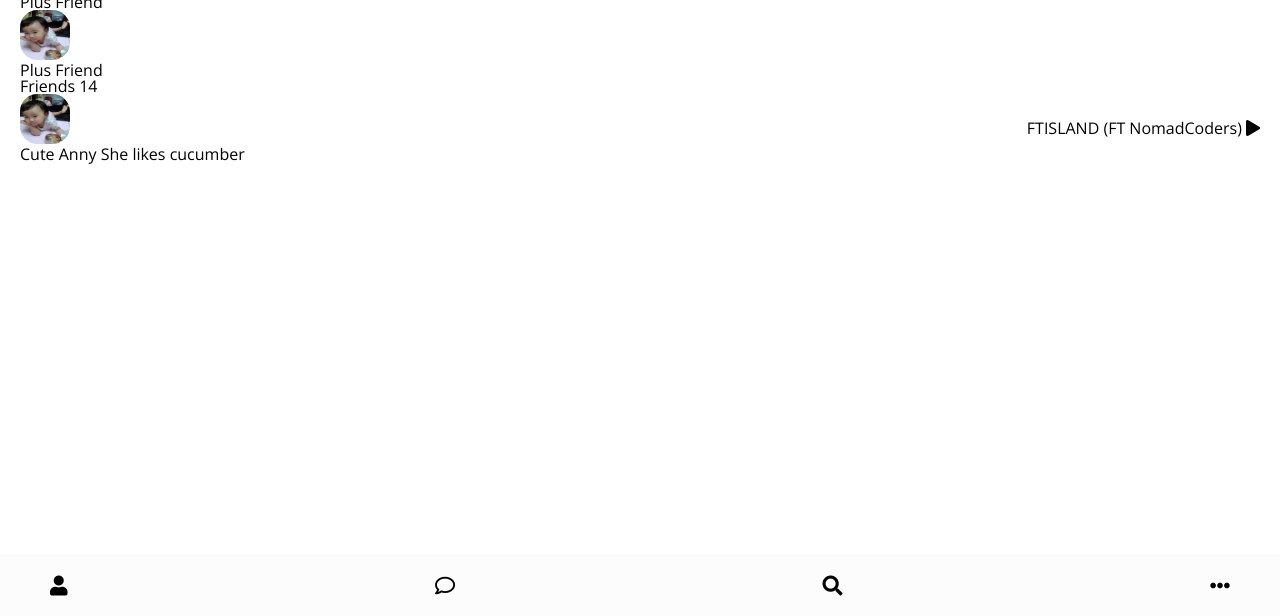
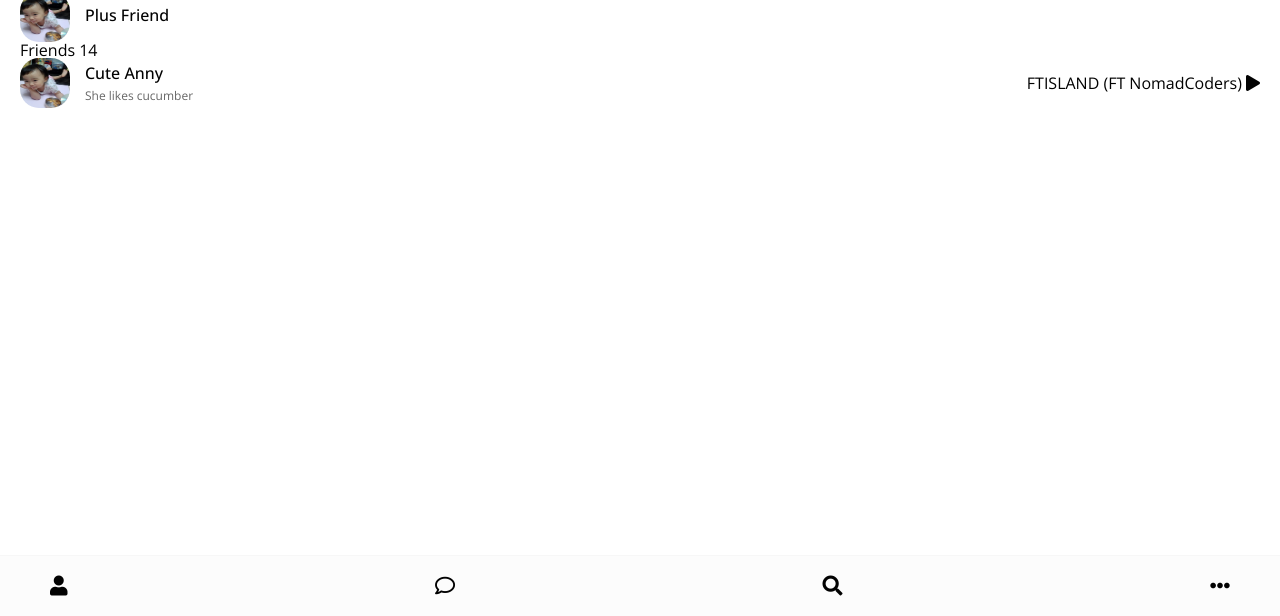
Before and after one commit to stepBystep201912/kakao-clone, a plain HTML site: page friends.html in a window 1280 px wide. Shown: the part 184-800 px from the top of the page. Drawn offline with nearby package versions, Linux system fonts and the light colour scheme.

Commit message:
friendcss working2

```diff
--- a/css/friend.css
+++ b/css/friend.css
@@ -7,9 +7,43 @@
 .friend .friend__avatar {
   width: 50px;
   height: 50px;
-  border-radius: 35%;
+  border-radius: 38%;
 }
 
 .friend__avatar.g-avatar {
-  /* width: 70px; */
+  width: 70px;
 }
+
+.friend__avatar.m-avatar {
+  width: 60px;
+}
+
+.friend .friend__column {
+  display: flex;
+  align-items: center;
+}
+
+.friend .friend__avatar {
+  margin-right: 15px;
+}
+
+.friend__content .friend__name {
+  display: block;
+  margin-bottom: 5px;
+  font-weight: 500;
+}
+
+.friend__content .friend__status,
+.friend__content .friend__bottom-txt,
+.friend .chat__timestamp {
+  opacity: 0.6;
+}
+
+.friend__content .friend__bottom-txt {
+  font-size: 14px;
+}
+
+.friend__content .friend__status,
+.friend .chat__timestamp {
+  font-size: 12px;
+}
--- a/css/styles.css
+++ b/css/styles.css
@@ -1,4 +1,4 @@
-@import url("https://fonts.googleapis.com/css?family=Open+Sans:400,600");
+@import url("https://fonts.googleapis.com/css?family=Open+Sans:400,500,600");
 @import "reset.css";
 @import "status-bar.css";
 @import "header.css";
@@ -18,4 +18,5 @@ body {
 
 a {
   color: inherit;
+  text-decoration: none;
 }
--- a/friends.html
+++ b/friends.html
@@ -44,7 +44,7 @@
               class="g-avatar friend__avatar"
               alt=""
             />
-            <div class="friend__contet">
+            <div class="friend__content">
               <span class="friend__name">Cute Anny</span>
               <span class="friend__status">She likes cucumber</span>
             </div>
@@ -55,12 +55,8 @@
         <h5 class="friends__title">Plus Friend</h5>
         <div class="friends__friend friend">
           <div class="friend__column">
-            <img
-              src="images/avatar.jpg"
-              class="g-avatar friend__avatar"
-              alt=""
-            />
-            <div class="friend__contet">
+            <img src="images/avatar.jpg" class="friend__avatar" alt="" />
+            <div class="friend__content">
               <span class="friend__name">Plus Friend</span>
             </div>
           </div>
@@ -70,12 +66,8 @@
         <h5 class="friends__title">Friends 14</h5>
         <li class="friends__friend friend friend--lg">
           <div class="friend__column">
-            <img
-              src="images/avatar.jpg"
-              class="g-avatar friend__avatar"
-              alt=""
-            />
-            <div class="friend__contet">
+            <img src="images/avatar.jpg" class="friend__avatar" alt="" />
+            <div class="friend__content">
               <span class="friend__name">Cute Anny</span>
               <span class="friend__status">She likes cucumber</span>
             </div>
```
Also changed, not shown: chat.html (+1 -1 lines), find.html (+2 -6 lines), index.html (+2 -2 lines), more.html (+1 -1 lines).
